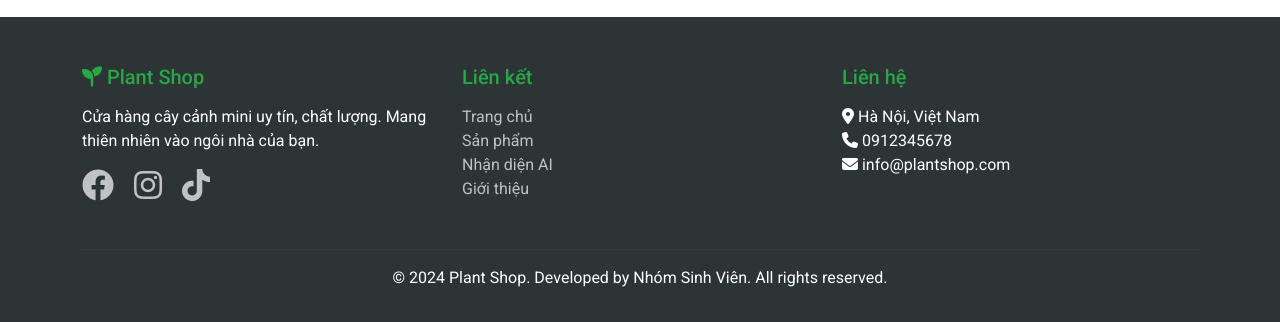
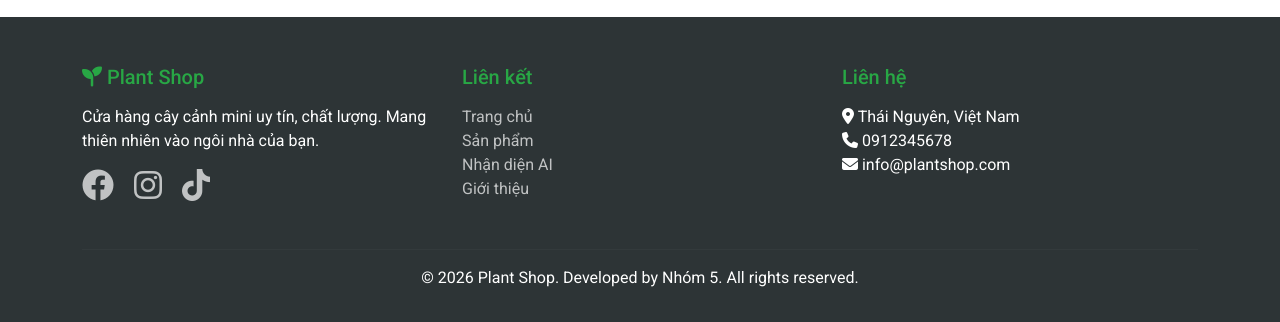
Before and after one commit to tuanlamviec007/plant_shop_website, a Django app: template templates/orders/cart.html in a window 1280 px wide. Shown: the part 732-1054 px from the top of the page. Run offline with Django 3.2, Linux system fonts and the light colour scheme; the template is opened without the code that fills it, so the values that code supplies are empty.

Commit message:
Cập nhật

```diff
--- a/templates/base.html
+++ b/templates/base.html
@@ -272,7 +272,7 @@
                 <div class="col-md-4 mb-3">
                     <h5>Liên hệ</h5>
                     <ul class="list-unstyled">
-                        <li><i class="fas fa-map-marker-alt"></i> Hà Nội, Việt Nam</li>
+                        <li><i class="fas fa-map-marker-alt"></i> Thái Nguyên, Việt Nam</li>
                         <li><i class="fas fa-phone"></i> 0912345678</li>
                         <li><i class="fas fa-envelope"></i> info@plantshop.com</li>
                     </ul>
@@ -280,7 +280,7 @@
             </div>
             <hr style="border-color: rgba(255,255,255,0.1);">
             <div class="text-center">
-                <p>&copy; 2024 Plant Shop. Developed by Nhóm Sinh Viên. All rights reserved.</p>
+                <p>&copy; 2026 Plant Shop. Developed by Nhóm 5. All rights reserved.</p>
             </div>
         </div>
     </footer>
```
Also changed, not shown: README.md.
